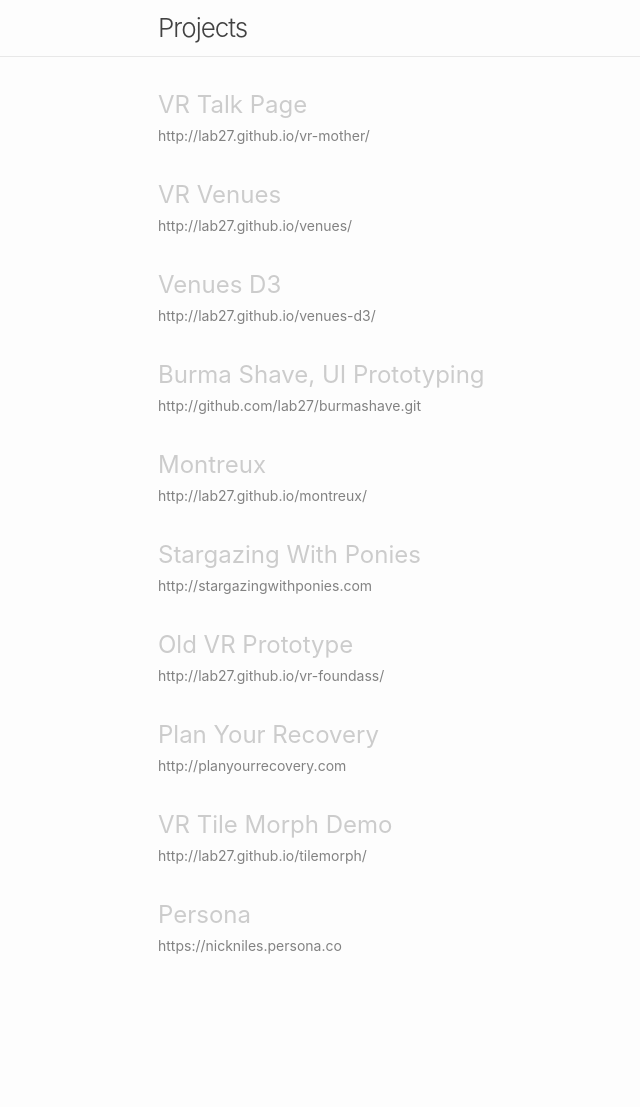
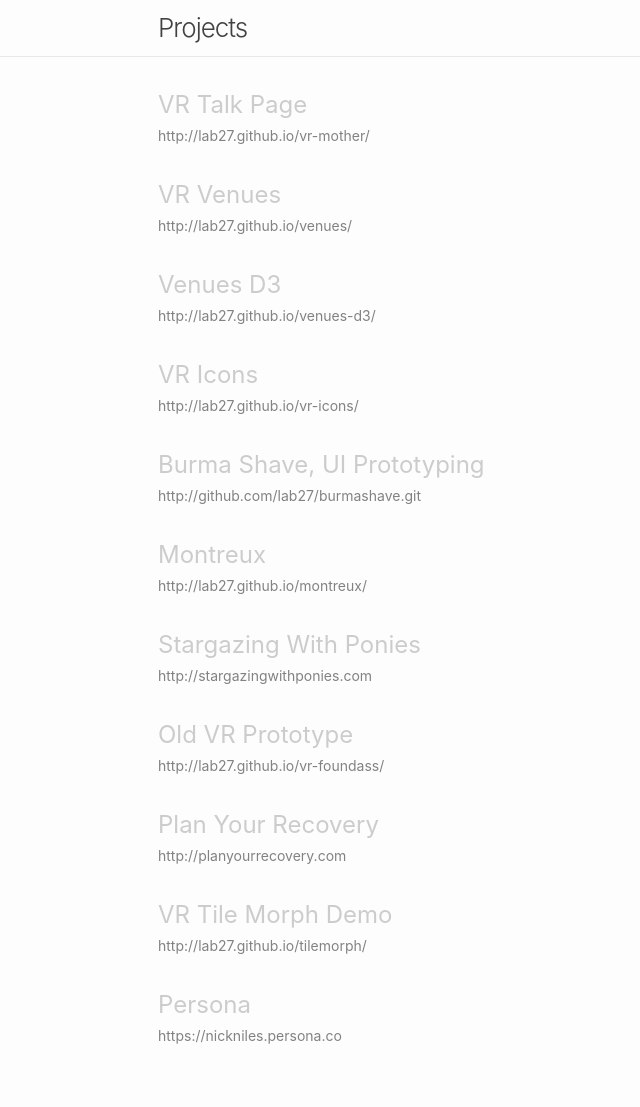
Before and after one commit to lab27/lab27.github.io, a Jekyll site: the page built from index.html, in a window 1280 px wide. Shown: the whole page, without its empty margins (112-752 px from the left). Built offline with Jekyll 4.4.1, drawn with Linux system fonts in a browser that asks for light colours; before the commit the page ends 1017 px from its top, so only the background shows below that.

Commit message:
add vr icons

```diff
--- a/_data/pages.yml
+++ b/_data/pages.yml
@@ -4,6 +4,8 @@
   url: http://lab27.github.io/venues/
 - title: Venues D3
   url: http://lab27.github.io/venues-d3/
+- title: VR Icons
+  url: http://lab27.github.io/vr-icons/
 - title: Burma Shave, UI Prototyping
   url: http://github.com/lab27/burmashave.git
 - title: Montreux
```
